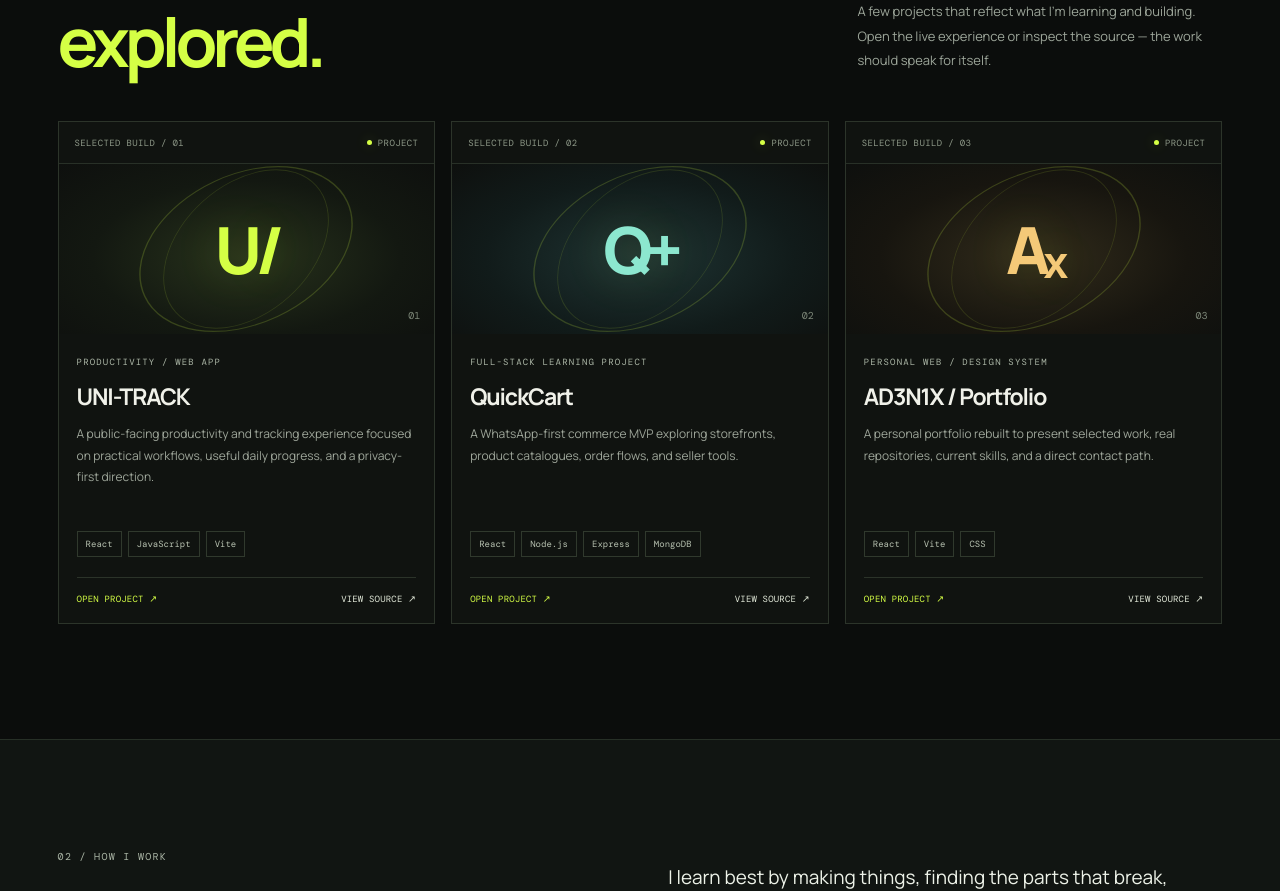
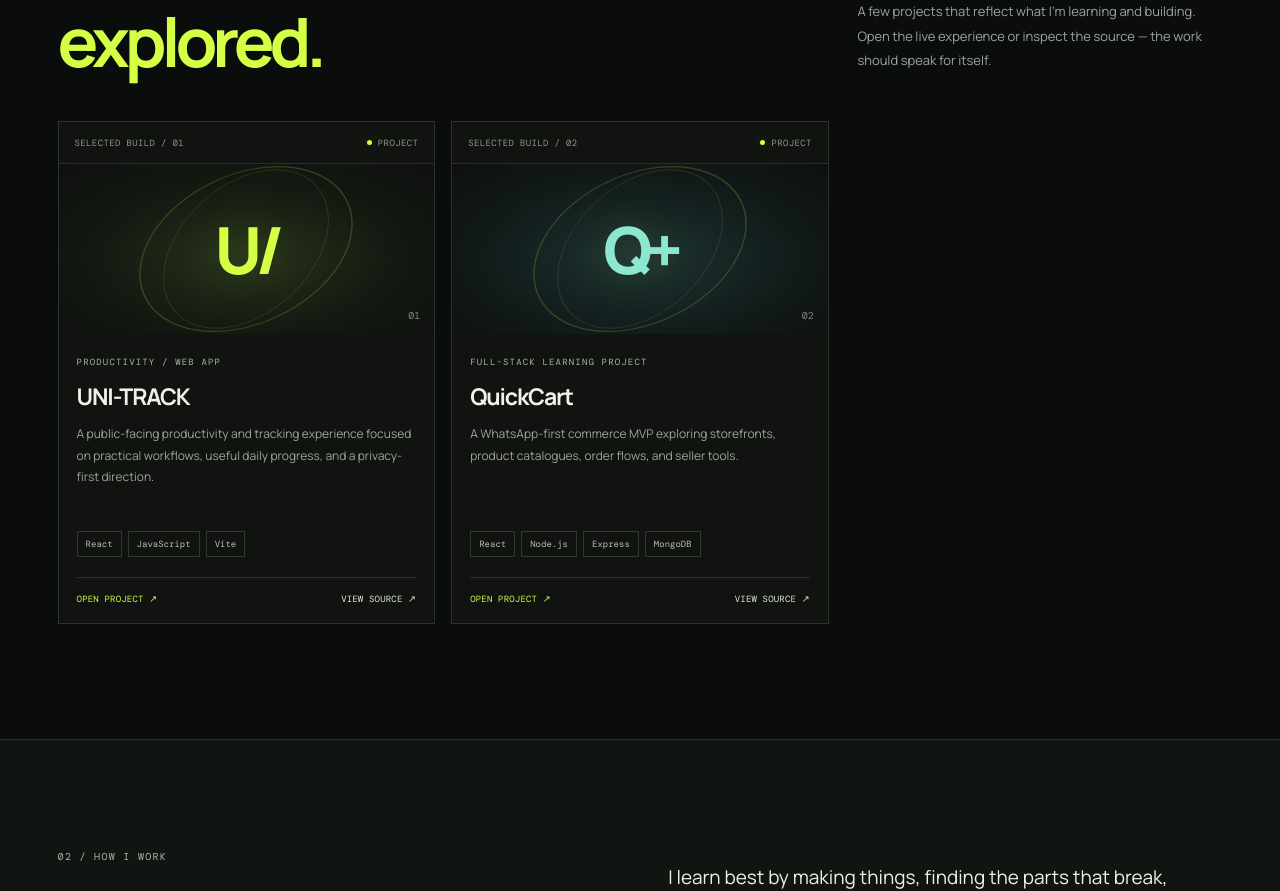
Before and after one commit to Ad3n1x/Portfolio, a React (Vite) app in the folder client/: page / in a window 1280 px wide. Shown: the part 1044-1935 px from the top of the page. Built offline with nearby package versions, Linux system fonts and the light colour scheme; no server answers.

Commit message:
Remove portfolio from selected projects

```diff
--- a/client/src/App.jsx
+++ b/client/src/App.jsx
@@ -20,15 +20,6 @@ const featured = [
     repo: "https://github.com/Ad3n1x/QuickCart",
     code: "02"
   },
-  {
-    name: "AD3N1X / Portfolio",
-    type: "PERSONAL WEB / DESIGN SYSTEM",
-    description: "A personal portfolio rebuilt to present selected work, real repositories, current skills, and a direct contact path.",
-    stack: ["React", "Vite", "CSS"],
-    live: "https://portfolio-adeniran-victor-adebowales-projects.vercel.app",
-    repo: "https://github.com/Ad3n1x/Portfolio",
-    code: "03"
-  }
 ];
 
 const capabilities = [
@@ -43,7 +34,7 @@ function Arrow() { return <span aria-hidden="true" className="arrow">↗</span>;
 function ProjectCard({ project }) {
   return <article className="project-card">
     <div className="project-card-top"><span>SELECTED BUILD / {project.code}</span><span className="project-signal"><i /> PROJECT</span></div>
-    <div className="project-art" aria-hidden="true"><span className="art-orbit orbit-one" /><span className="art-orbit orbit-two" /><span className="art-mark">{project.name === "UNI-TRACK" ? "U/" : project.name === "QuickCart" ? "Q+" : "Aₓ"}</span><span className="art-index">{project.code}</span></div>
+    <div className="project-art" aria-hidden="true"><span className="art-orbit orbit-one" /><span className="art-orbit orbit-two" /><span className="art-mark">{project.name === "UNI-TRACK" ? "U/" : "Q+"}</span><span className="art-index">{project.code}</span></div>
     <div className="project-content"><p className="eyebrow">{project.type}</p><h3>{project.name}</h3><p className="project-description">{project.description}</p>
       <div className="tag-list">{project.stack.map((item) => <span key={item}>{item}</span>)}</div>
       <div className="project-links"><a href={project.live} target="_blank" rel="noreferrer">OPEN PROJECT <Arrow /></a><a href={project.repo} target="_blank" rel="noreferrer">VIEW SOURCE <Arrow /></a></div>
```
